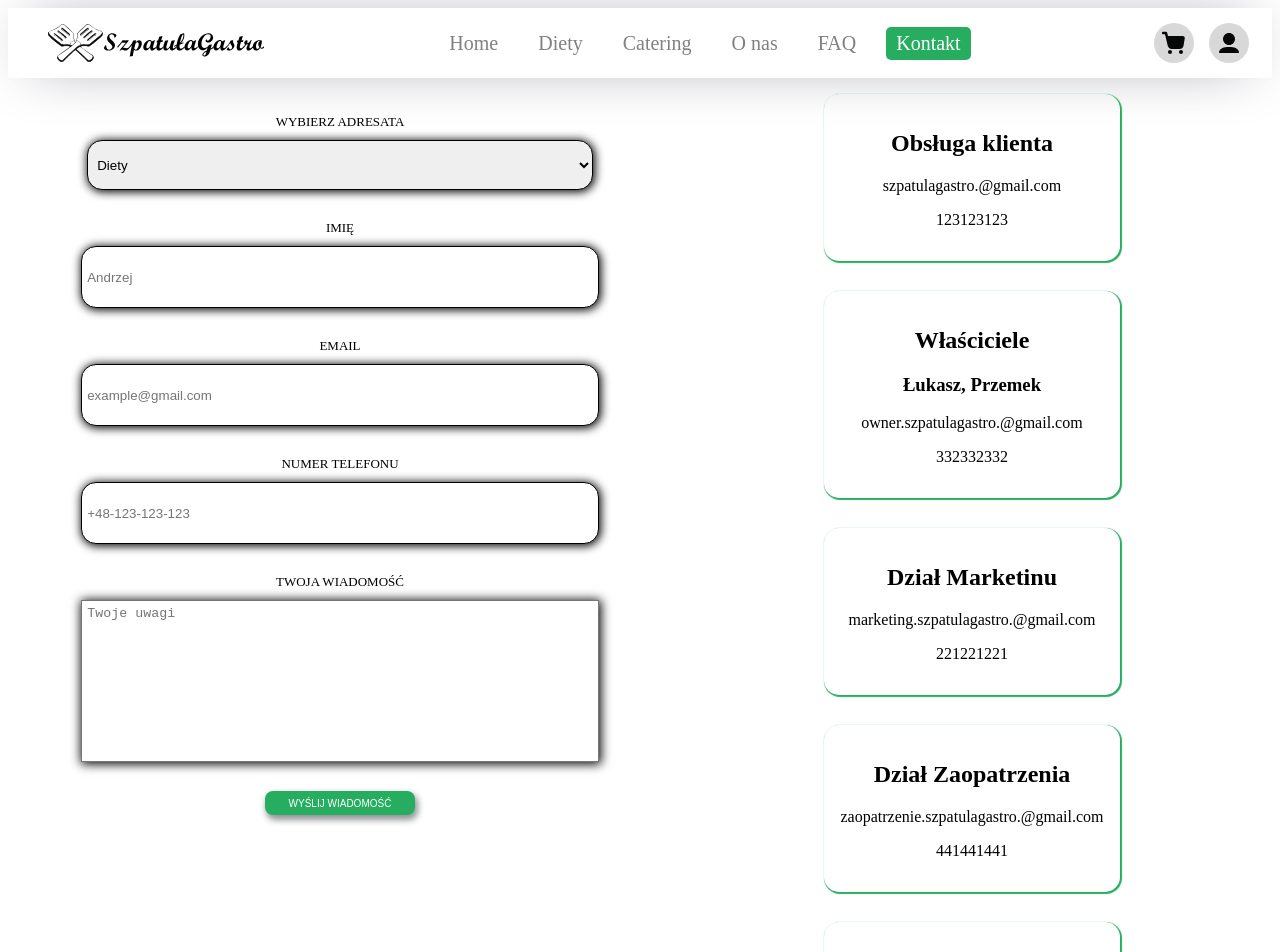
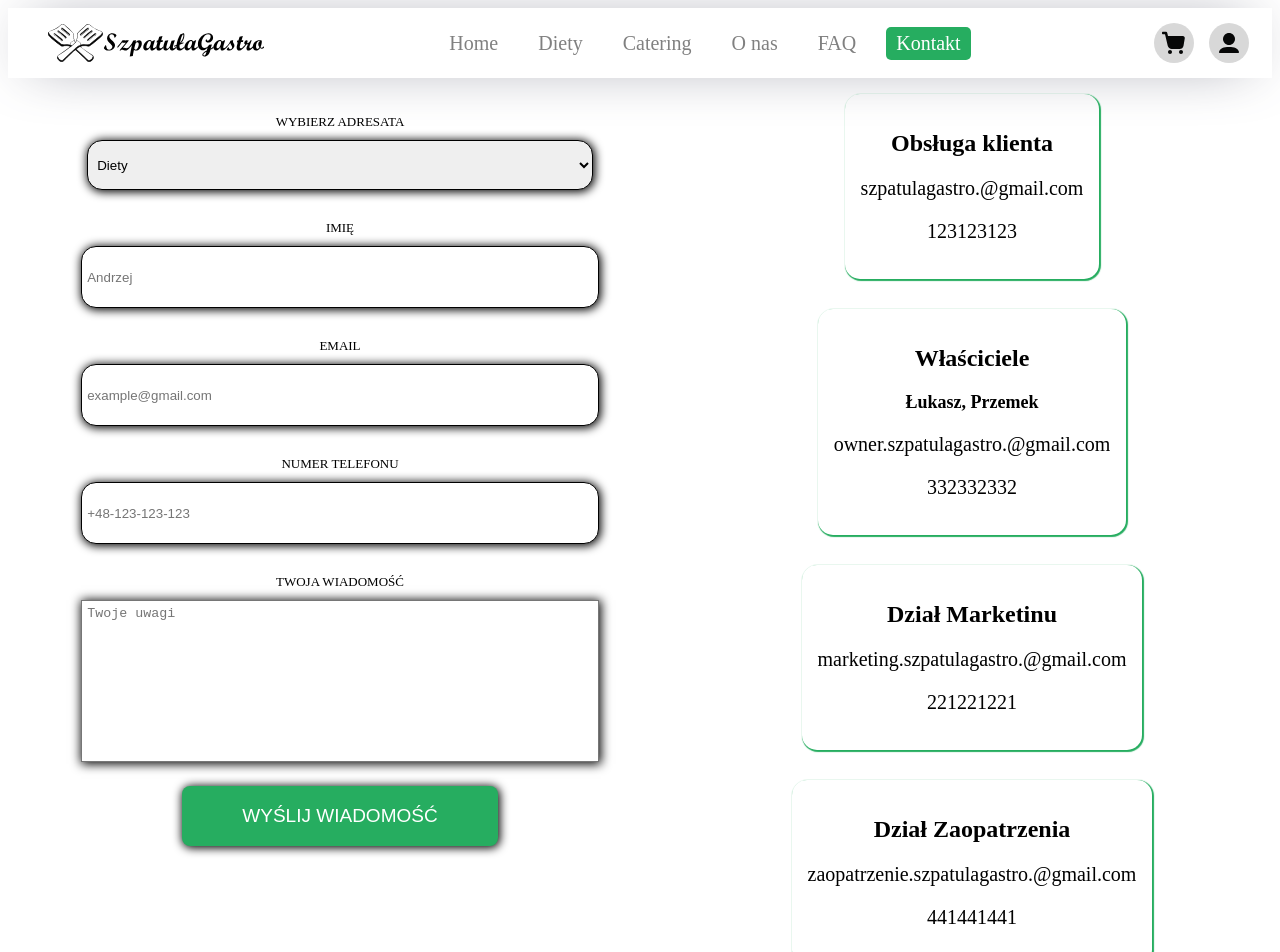
Before and after one commit to lobarzanek/vue-catering-web, a Vue app: page /contact in a window 1280 px wide. Shown: the top 952 px of the page. Built offline with nearby package versions, Linux system fonts and the light colour scheme; data requests are answered from the project's data file; the HTML template or start-up script is replaced by a standard one.

Commit message:
Add responsiveness to contactus

```diff
--- a/src/components/content/contact/Contact.vue
+++ b/src/components/content/contact/Contact.vue
@@ -97,12 +97,12 @@ function ValidateName() {
   text-align: center;
   padding: 1rem;
   display: flexbox;
-  width: 50%;
+  width: 100%;
 }
 
 textarea,input,.send,.section {
-  margin-top: 10px;
-  margin-bottom: 10px;
+  margin-top: 5px;
+  margin-bottom: 1px;
   box-shadow: 1px 1px 10px 1px black;
 }
 
@@ -120,7 +120,7 @@ span {
 
 input, .section {
   width: 80%;
-  height: 50px;
+  height: 40px;
   border: 1px groove black;
   border-radius: 15px;
   padding: 5px;
@@ -165,4 +165,5 @@ textarea {
     text-decoration: none;
   }
 }
+@import '@/components/content/contact/mediaAboutContact.scss';
 </style>
--- a/src/components/content/contact/Contactus.vue
+++ b/src/components/content/contact/Contactus.vue
@@ -37,10 +37,21 @@ defineProps({
 .aboutus{
     justify-content: center;
     text-align: center;
-    padding: 1rem;
+    padding: 12px;
     display: flexbox;
     border-radius: 15px;
     margin-bottom: 30px;
     box-shadow: 1px 1px 1px 1px #26ad60;
 }
+h2{
+  font-size: 18px;
+}
+h3{
+  font-size: 16px
+}
+p{
+  font-size: 14px;
+}
+
+@import '@/components/content/contact/mediaAboutContactus.scss';
 </style>
--- a/src/components/content/contact/_mediaAboutContact.scss
+++ b/src/components/content/contact/_mediaAboutContact.scss
@@ -1,3 +1,18 @@
-@media (min-width: 740px){
-
+@media (min-width: 922px){
+    .contact{
+        width: 50%;
+    }
+    input, .section {
+        height: 50px;
+    }
+    textarea,input,.send,.section {
+        margin-top: 10px;
+        margin-bottom: 10px;
+        box-shadow: 1px 1px 10px 1px black;
+    }
+    .send{
+        width: 50%;
+        height: 60px;
+        font-size: 19px;
+    }
 }
--- /dev/null
+++ b/src/components/content/contact/_mediaAboutContactus.scss
@@ -0,0 +1,14 @@
+@media (min-width: 922px){
+    .aboutus{
+        padding: 1rem;
+    }
+    h2{
+        font-size: 24px;
+    }
+    h3{
+        font-size: 18px;
+    }
+    p{
+        font-size: 20px;
+    }
+}
--- a/src/views/ContactView/ContactView.vue
+++ b/src/views/ContactView/ContactView.vue
@@ -23,8 +23,11 @@ getContactData();
     <div class="errorHandler" v-if="eHandler">
         <ErrorHandler></ErrorHandler>
       </div>
-      <div v-else class="contactView">
+      <div v-else class="middleView">
+        <div class="contactView">
+        </div>
             <Contact></Contact>
+
           <div class="contactus">
               <contactus
               v-for="item in data"
@@ -35,23 +38,23 @@ getContactData();
               :emailUs="item.emailUs"
               ></contactus>
             </div>
-      </div>
-
-
+          </div>
 </template>
 
 <style scoped>
+@import '@/views/ContactView/mediaAboutContact.scss';
 .errorHandler {
     display: flex;
     justify-content: center;
     align-items: center;
     margin: 20px 60px;
 }
-.contactView{
-    display: flex;
+.middleView{
+  display: flexbox-inline;
 }
 
 .contactus{
+    display: flex;
     justify-content: center;
     flex-direction: column;
     align-items: center;
@@ -59,4 +62,5 @@ getContactData();
     margin: auto;
     margin-top: 1rem;
 }
+
 </style>
--- /dev/null
+++ b/src/views/ContactView/mediaAboutContact.scss
@@ -0,0 +1,5 @@
+@media (min-width: 922px){
+    .middleView{
+        display: flex;
+  }
+}
```
